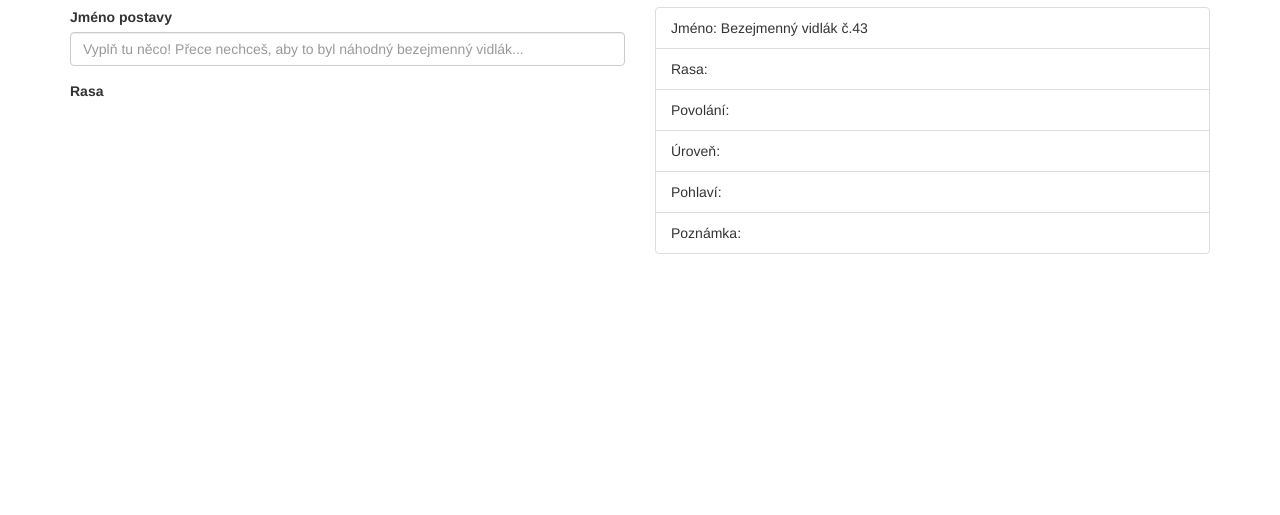
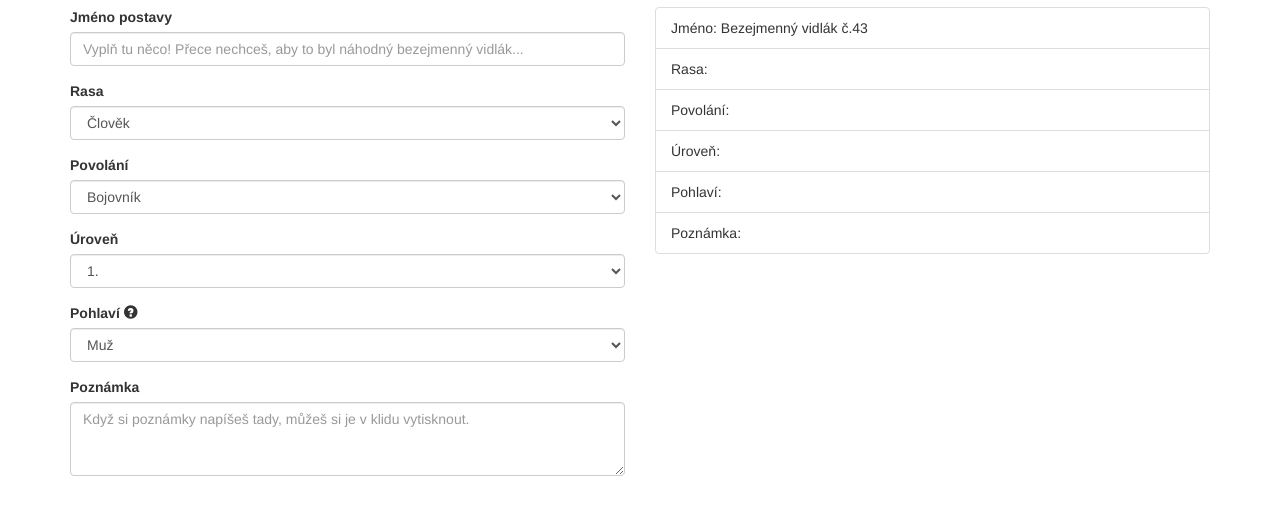
Before and after one commit to BobesCZ/drd-plus-generator, a React app: page / in a window 1280 px wide. Shown: the part 63-578 px from the top of the page. Built offline with nearby package versions, Linux system fonts and the light colour scheme.

Commit message:
completed form on first screen

```diff
--- a/src/components/CharacterSheet.js
+++ b/src/components/CharacterSheet.js
@@ -13,7 +13,8 @@ const ConnectedSheets = ({info }) => (
   <ul className="list-group list-group-flush">
     {info.keySeq().map( key => (
       <li key={key} className="list-group-item">
-       {translations[key]}: {info.get(key)}
+      	{/* Trying to print words from translations (in state there can be translationable key, or user's text) */}
+       {translations[key]}: {translations[info.get(key)] ? translations[info.get(key)] : info.get(key)}
       </li>
     ))}
   </ul>
--- a/src/components/InteractionSection.js
+++ b/src/components/InteractionSection.js
@@ -2,6 +2,7 @@ import React from "react";
 import { connect } from "react-redux";
 import store from "../store/index";
 import changeInfo from "../actions/changeInfo";
+import translations from "../translations";
 
 const mapDispatchToProps = dispatch => {
   return {
@@ -14,10 +15,10 @@ class ConnectedInteractionSection extends React.Component {
     super();
     this.state = {};
 
-    this.handleChangeForm = this.handleChangeForm.bind(this);
+    this.handleChangeFormInput = this.handleChangeFormInput.bind(this);
   }
 
-	handleChangeForm(event) {
+  handleChangeFormInput(event) {
     // https://reactjs.org/docs/forms.html
     const target = event.target;
     const value = target.type === 'checkbox' ? target.checked : target.value;
@@ -30,15 +31,83 @@ class ConnectedInteractionSection extends React.Component {
 
     return (
       <form>
+
         <div className="form-group">
-            		<label htmlFor="choose_jmeno">Jméno postavy</label>
-                	<input type="text" className="form-control" name="name" onInput={this.handleChangeForm} placeholder="Vyplň tu něco! Přece nechceš, aby to byl náhodný bezejmenný vidlák..." />
+          <label htmlFor="">{translations.charname}</label>
+          <input type="text" className="form-control" name="name" onInput={this.handleChangeFormInput} placeholder={translations.charnamePlaceholder} />
         </div>
 
         <div className="form-group">
-            		<label htmlFor="choose_jmeno">Rasa</label>
-                	{/*<input type="text" className="form-control" name="race" onClick={(e) => this.props.handleChangeForm(e)} placeholder="Vyplň tu něco! Přece nechceš, aby to byl náhodný bezejmenný vidlák..." />*/}
+          <label htmlFor="">{translations.race}</label>
+          <select className="form-control" name="race" value={this.state.value} onChange={this.handleChangeFormInput}>
+            <option value="human">{translations.human}</option>
+            <option value="mountaineer">{translations.mountaineer}</option>
+            <option value="elf">{translations.elf}</option>
+            <option value="greenElf">{translations.greenElf}</option>
+            <option value="darkElf">{translations.darkElf}</option>
+            <option value="dwarf">{translations.dwarf}</option>
+            <option value="mountainDwarf">{translations.mountainDwarf}</option>
+            <option value="hobbit">{translations.hobbit}</option>
+            <option value="kroll">{translations.kroll}</option>
+            <option value="wildKroll">{translations.wildKroll}</option>
+            <option value="orc">{translations.orc}</option>
+            <option value="hobgoblin">{translations.hobgoblin}</option>
+            <option value="goblin">{translations.goblin}</option>
+          </select>
         </div>
+
+        <div className="form-group">
+          <label htmlFor="">{translations.class}</label>
+          <select className="form-control" name="class" value={this.state.value} onChange={this.handleChangeFormInput}>
+            <option value="warrior">{translations.warrior}</option>
+            <option value="sorcerer">{translations.sorcerer}</option>
+            <option value="rogue">{translations.rogue}</option>
+            <option value="ranger">{translations.ranger}</option>
+            <option value="theurge">{translations.theurge}</option>
+            <option value="cleric">{translations.cleric}</option>
+          </select>
+        </div>
+
+        <div className="form-group">
+          <label htmlFor="">{translations.level}</label>
+          <select className="form-control" name="level" value={this.state.value} onChange={this.handleChangeFormInput}>
+            <option value="1">1.</option>
+            <option value="2">2.</option>
+            <option value="3">3.</option>
+            <option value="4">4.</option>
+            <option value="5">5.</option>
+            <option value="6">6.</option>
+            <option value="7">7.</option>
+            <option value="8">8.</option>
+            <option value="9">9.</option>
+            <option value="10">10.</option>
+            <option value="11">11.</option>
+            <option value="12">12.</option>
+            <option value="13">13.</option>
+            <option value="14">14.</option>
+            <option value="15">15.</option>
+            <option value="16">16.</option>
+            <option value="17">17.</option>
+            <option value="18">18.</option>
+            <option value="19">19.</option>
+            <option value="20">20.</option>
+            <option value="21">21.</option>
+          </select>
+        </div>
+
+        <div className="form-group">
+          <label htmlFor="">{translations.sex} <span className="glyphicon glyphicon-question-sign" aria-hidden="true" data-toggle="popover" data-trigger="hover" data-content={translations.sexPopover}></span></label>
+          <select className="form-control" name="sex" value={this.state.value} onChange={this.handleChangeFormInput}>
+            <option value="male">{translations.male}</option>
+            <option value="female">{translations.female}</option>
+          </select>
+        </div>
+
+        <div className="form-group">
+          <label htmlFor="">{translations.note}</label>
+          <textarea className="form-control" name="note" value={this.state.value} onChange={this.handleChangeFormInput} placeholder={translations.notePlaceholder} rows="3"/>
+        </div>
+
       </form>
     )
 
--- a/src/index.html
+++ b/src/index.html
@@ -6,9 +6,12 @@
 	<meta http-equiv="X-UA-Compatible" content="ie=edge">
 	<title>React and Webpack4</title>
 
+	<!-- jQuery -->
+	<script src="https://code.jquery.com/jquery-3.3.1.min.js" integrity="sha256-FgpCb/KJQlLNfOu91ta32o/NMZxltwRo8QtmkMRdAu8=" crossorigin="anonymous"></script>
+
 	<!-- Bootstrap -->
 	<link rel="stylesheet" href="https://maxcdn.bootstrapcdn.com/bootstrap/3.3.7/css/bootstrap.min.css" integrity="sha384-BVYiiSIFeK1dGmJRAkycuHAHRg32OmUcww7on3RYdg4Va+PmSTsz/K68vbdEjh4u" crossorigin="anonymous">
-
+	<script src="https://maxcdn.bootstrapcdn.com/bootstrap/3.3.7/js/bootstrap.min.js" integrity="sha384-Tc5IQib027qvyjSMfHjOMaLkfuWVxZxUPnCJA7l2mCWNIpG9mGCD8wGNIcPD7Txa" crossorigin="anonymous"></script>
 </head>
 <body>
 	<div id="root"></div>
--- a/src/reducers/rootReducer.js
+++ b/src/reducers/rootReducer.js
@@ -8,7 +8,7 @@ const initialState = fromJS(
       "info": {
         "name": "",
         "race": "",
-        "career": "",
+        "class": "",
         "level": "",
         "sex": "",
         "note": ""
--- a/src/startActions.js
+++ b/src/startActions.js
@@ -7,4 +7,8 @@ export default function startActions() {
 	// Set initial name to Random peasant
 	store.dispatch( changeInfo({ key: "name", value: translations["default-name"] + Math.floor(Math.random() * 100)}) )
 
+	// jQuery init plugins
+	$(function () {
+		$('[data-toggle="popover"]').popover();
+	});
 };
--- a/src/translations.js
+++ b/src/translations.js
@@ -1,11 +1,36 @@
  const translations = {
 	"name": "Jméno",
+	"charname": "Jméno postavy",
+	"charnamePlaceholder": "Vyplň tu něco! Přece nechceš, aby to byl náhodný bezejmenný vidlák...",
 	"race": "Rasa",
-	  "career": "Povolání",
+	"class": "Povolání",
 	"level": "Úroveň",
 	"sex": "Pohlaví",
+	"sexPopover": "Pokud zvolíš Žena, započítají se opravy pro ženy podle rasy z tabulky v PPH",
 	"note": "Poznámka",
+	"notePlaceholder": "Když si poznámky napíšeš tady, můžeš si je v klidu vytisknout.",
 	"default-name": "Bezejmenný vidlák č.",
+	"human": "Člověk",
+	"mountaineer": "Horal",
+	"elf": "Elf",
+	"greenElf": "Zelený elf",
+	"darkElf": "Temný elf",
+	"dwarf": "Trpaslík",
+	"mountainDwarf": "Horský trpaslík",
+	"hobbit": "Hobit",
+	"kroll": "Kroll",
+	"wildKroll": "Divoký Kroll",
+	"orc": "Skřet",
+	"hobgoblin": "Skurut",
+	"goblin": "Goblin",
+	"warrior": "Bojovník",
+	"sorcerer": "Čaroděj",
+	"rogue": "Zloděj",
+	"ranger": "Hraničář",
+	"theurge": "Theurg",
+	"cleric": "Kněz",
+	"male": "Muž",
+	"female": "Žena",
 };
 
 export default translations;
```
Lines whose indentation alone changed are shown as unchanged.
